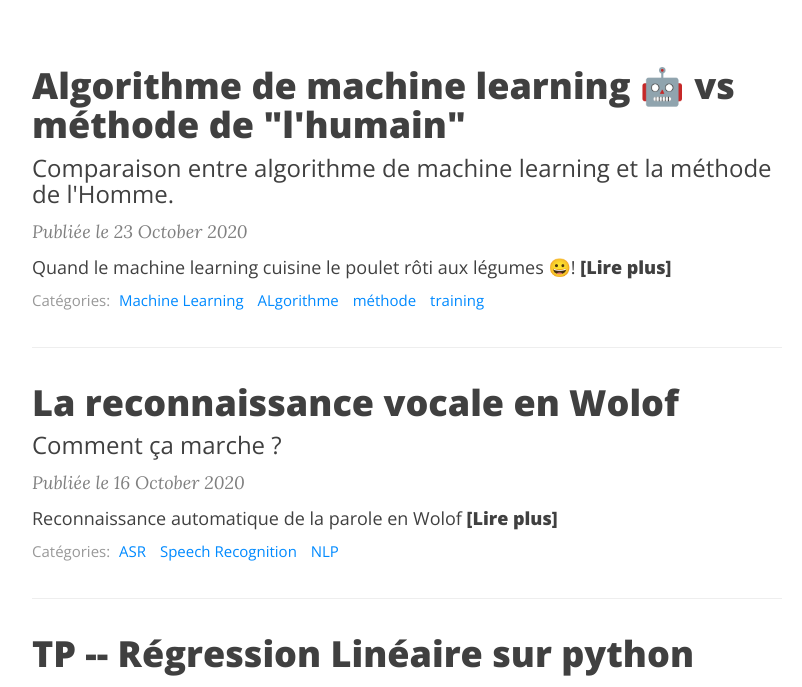
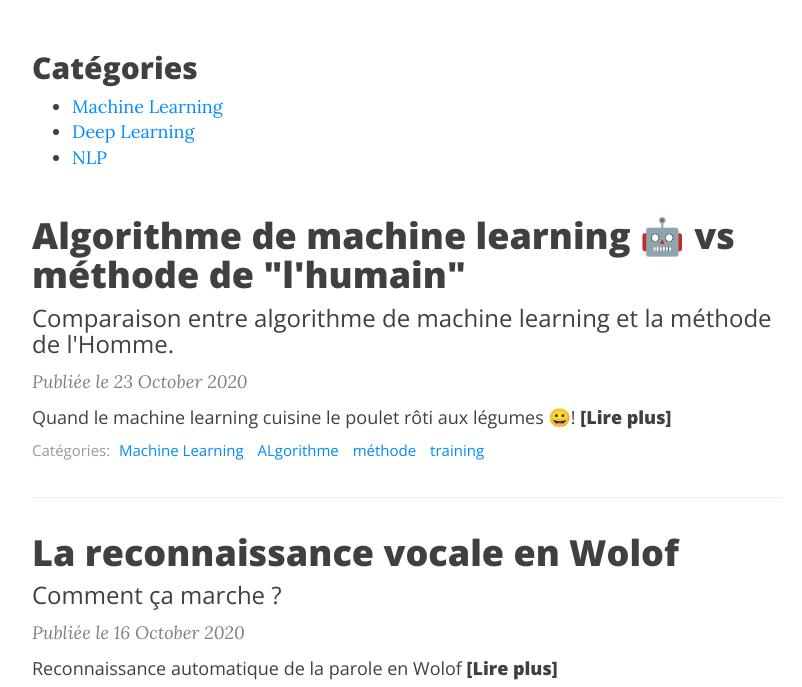
Before and after one commit to papasega/papasega.github.io, a Jekyll site: the page built from index.html, in a window 1280 px wide and 900 px high, scrolled down 334 px, cut to the strip 213-900 px from the top of the window. Shown: the whole strip, without its empty margins (233-1035 px from the left). Built offline with Jekyll 4.4.1, drawn with Linux system fonts in a browser that asks for light colours; nearby versions of some CDN libraries; the list of posts is cut into pages by our own code.

Commit message:
add pages ML DL

```diff
--- a/index.html
+++ b/index.html
@@ -5,6 +5,17 @@ subtitle: Optimum Data Science Learn  - AI--ML--DL-
 bigimg: img/deeplearningjif.gif
 use-site-title: true
 ---
+
+<!-- Ajout de la section Catégories -->
+<div class="categories">
+  <h2>Catégories</h2>
+  <ul>
+    <li><a href="/Machine Learning">Machine Learning</a></li>
+    <li><a href="/Deep Learning">Deep Learning</a></li>
+    <li><a href="/NLP">NLP</a></li>
+  </ul>
+</div>
+<!-- Fin de la section Catégories -->
 
 <div class="posts-list">
   {% for post in paginator.posts %}
```
Lines whose indentation alone changed are shown as unchanged.
